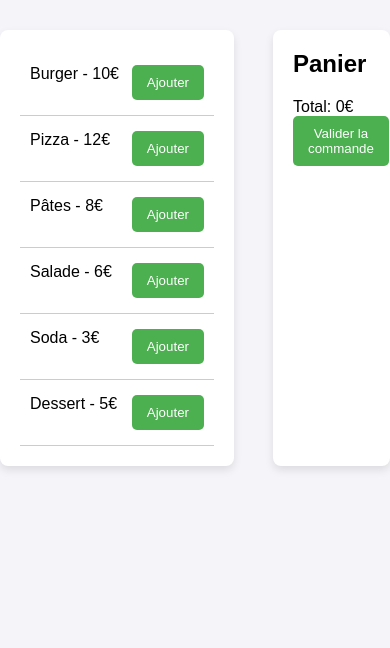
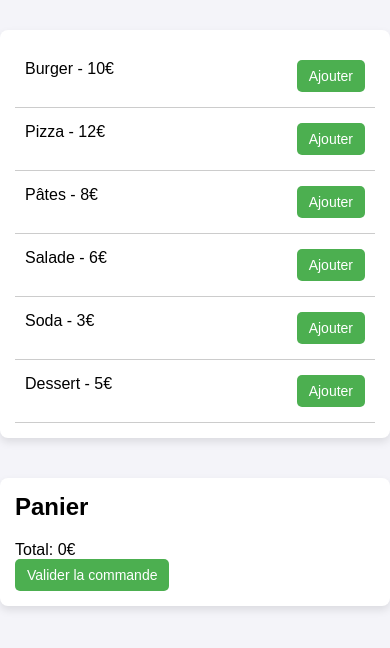
Before and after one commit to KarineVinette/bouillon, a plain HTML site: page index.html in a window 390 px wide. Drawn offline with Linux system fonts and the light colour scheme.

Commit message:
responsice mobile

```diff
--- a/styles.css
+++ b/styles.css
@@ -1,3 +1,4 @@
+/* Réinitialisation de base */
 * {
     margin: 0;
     padding: 0;
@@ -19,10 +20,11 @@ body {
     width: 100%;
     display: flex;
     justify-content: space-between;
+    gap: 20px;
 }
 
 .menu {
-    width: 60%;
+    width: 65%;
     padding: 20px;
     background-color: #fff;
     border-radius: 8px;
@@ -92,3 +94,47 @@ button.supprimer {
 button.supprimer:hover {
     background-color: #e53935;
 }
+
+/* Media Queries */
+
+/* Pour les écrans de tablette comme l'iPad Mini */
+@media (max-width: 768px) {
+    .container {
+        flex-direction: column;
+        align-items: center;
+    }
+
+    .menu {
+        width: 100%;
+        margin-bottom: 20px;
+    }
+
+    .panier {
+        width: 100%;
+    }
+}
+
+/* Pour les petits écrans mobiles */
+@media (max-width: 480px) {
+    .menu {
+        padding: 15px;
+    }
+
+    .panier {
+        padding: 15px;
+    }
+
+    button {
+        padding: 8px 12px;
+        font-size: 14px;
+    }
+
+    button.supprimer {
+        padding: 4px 8px;
+        font-size: 12px;
+    }
+
+    #total {
+        font-size: 16px;
+    }
+}
```
